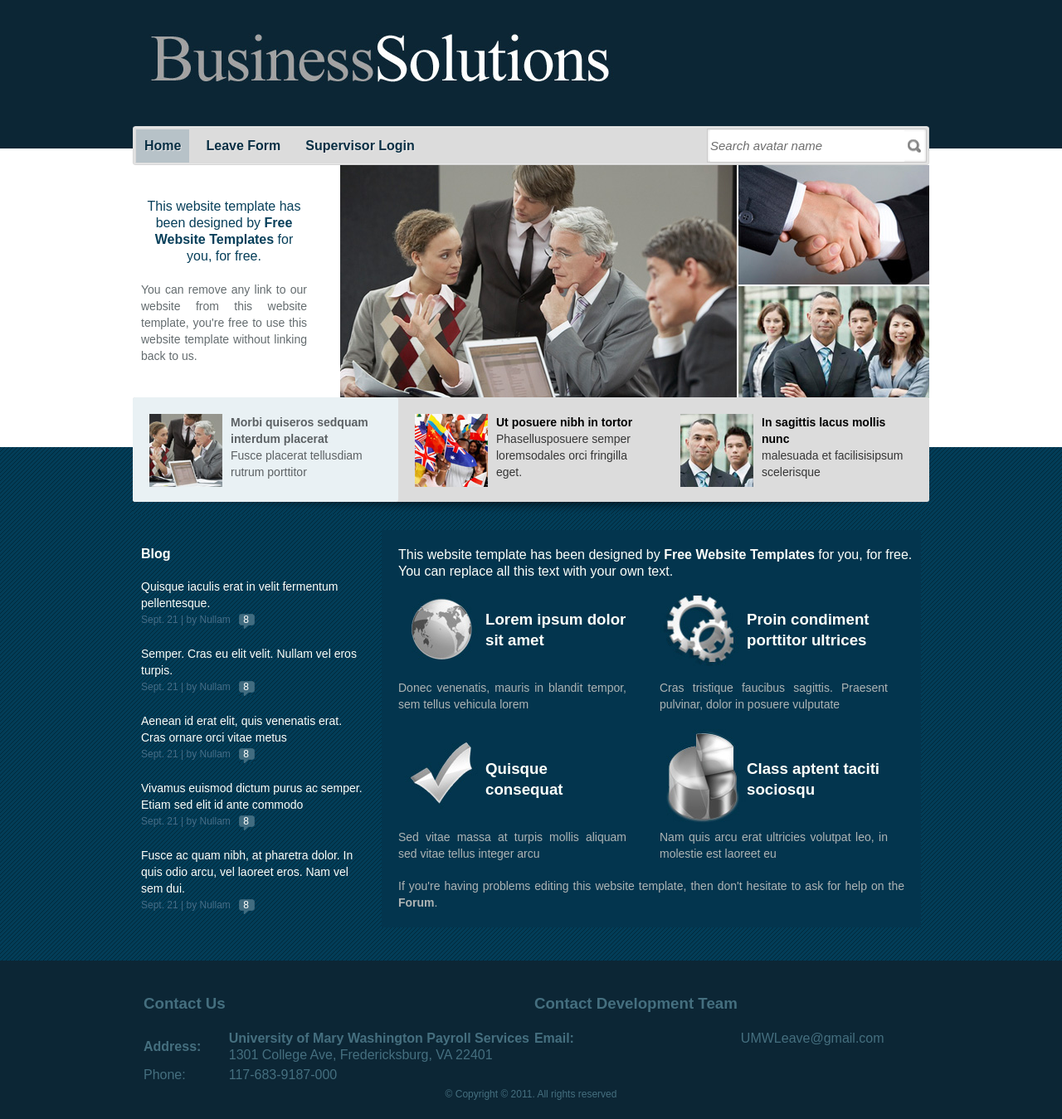
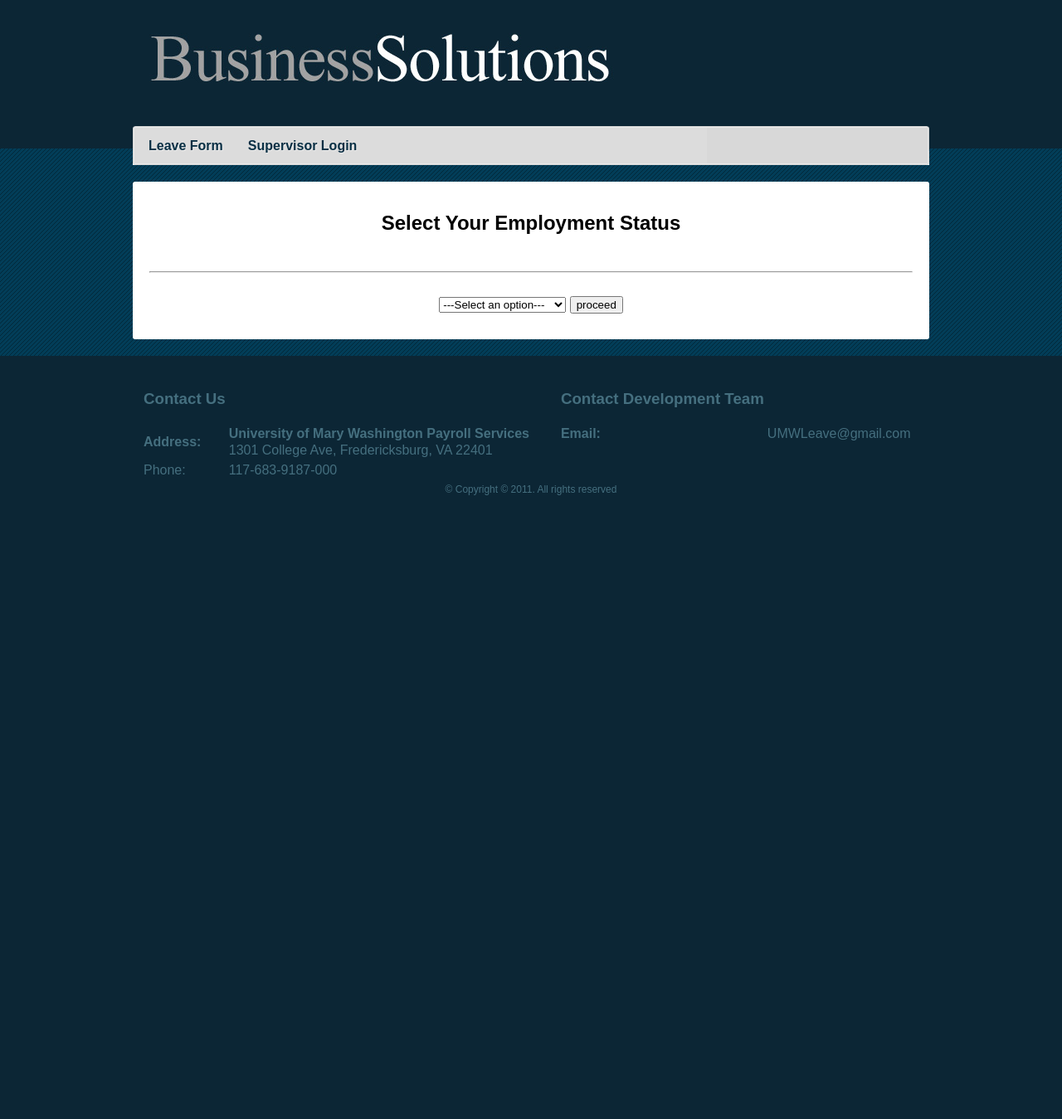
Before and after one commit to mikeyGlitz/Leave-Form, a PHP site: page / in a window 1280 px wide. Shown: the whole page at 83% size. After the commit the page ends 597 px from the top, so only its background shows below. Run offline with PHP 8.4, Linux system fonts and the light colour scheme.

Commit message:
Modified a bunch of stuff. The site is a lot more simplistic now.

```diff
--- a/css/style.css
+++ b/css/style.css
@@ -329,7 +329,7 @@ img {
 #contents .background {
 	background-color: #ffffff;
 	line-height: 20px;
-	min-height: 960px;
+	min-height: 300px;
 	width: 920px;
 	border-radius: 3px;
 	margin: 0 auto;
--- a/footer.php
+++ b/footer.php
@@ -1,5 +1,5 @@
 <div id="footer">
-                <table class="contacts" style="float: left">
+                <table class="contacts" style="float: left; margin-right: 2em">
                         <tr><td><h3>Contact Us</h3></td></tr>
                         <tr><td><b>Address:</b></td><td> <b>University of Mary Washington Payroll Services</b><br /> 1301 College Ave, Fredericksburg, VA 22401</td></tr>
                         <tr><td>Phone:</td><td> 117-683-9187-000</td></tr>
--- a/head.php
+++ b/head.php
@@ -3,7 +3,7 @@
 <html>
 <head>
 	<meta http-equiv="Content-Type" content="text/html; charset=utf-8" />
-	<title>Business Solutions</title>
+	<title>University of Mary Washington | Employee Leave System</title>
 	<link rel="stylesheet" href="css/style.css" type="text/css" charset="utf-8" />
 	<!--[if lte IE 7]>
 		<link rel="stylesheet" href="css/ie.css" type="text/css" charset="utf-8" />
@@ -15,15 +15,14 @@
 		<a href="index.php" id="logo"><img src="images/logo.jpg" alt="LOGO" /></a>
 		<div id="navigation">
 			<ul>
-				<li class="first selected"><a href="index.php">Home</a></li>
-				<li><a href="leaveform.php">Leave Form</a></li>
+				<li><a href="index.php">Leave Form</a></li>
 				<li><a href="login.php">Supervisor Login</a></li>
 			</ul>
 		</div>
 		<div id="search">
-			<form action="" method="">
+			<!--<form action="" method="">
 				<input type="text" value="Search avatar name" class="txtfield" onblur="javascript:if(this.value==''){this.value=this.defaultValue;}" onfocus="javascript:if(this.value==this.defaultValue){this.value='';}" />
 				<input type="submit" value="" class="button" />
-			</form>
+			</form>-->
 		</div>
 	</div> <!-- /#header -->
--- a/index.php
+++ b/index.php
@@ -1,117 +1,19 @@
-<!DOCTYPE html>
-<!-- Website template by freewebsitetemplates.com -->
-<html>
-<head>
-	<meta http-equiv="Content-Type" content="text/html; charset=utf-8" />
-	<title>Business Solutions</title>
-	<link rel="stylesheet" href="css/style.css" type="text/css" charset="utf-8" />
-	<!--[if lte IE 7]>
-		<link rel="stylesheet" href="css/ie.css" type="text/css" charset="utf-8" />
-	<![endif]-->
-</head>
-
-<body>
-	<?php
-		include "head.php";
-	?>
-		</div>
-	</div> <!-- /#header -->
-	<div id="adbox">
-		<div class="body">
-			<div class="images">
-				<img src="images/discussing2.jpg" alt="Img" class="preview" />
-				<img src="images/shake-hands.jpg" alt="Img" height="144" width="230px" />
-				<img src="images/professionals.jpg" alt="Img" height="135" width="230px" class="last" />
-			</div>
-			<div class="details">
-				<p>
-					<span>
-						This website template has been designed by <a href="http://www.freewebsitetemplates.com/">Free Website Templates</a> for you, for free.
-					</span>
-					You can remove any link to our website from this website template, you're free to use this website template without linking back to us.
-				</p>
-			</div>
-		</div>
-		<div class="footer">
-			<ul>
-				<li class="selected">
-					<a href="index.html"><img src="images/meeting2.jpg" alt="Img" /></a>
-					<p>
-						<a href="index.html">Morbi quiseros sedquam interdum placerat</a><br/>
-						Fusce placerat tellusdiam rutrum porttitor
-					</p>
-				</li>
-				<li>
-					<a href="index.html"><img src="images/flags2.jpg" alt="Img" /></a>
-					<p>
-						<a href="index.html">Ut posuere nibh in tortor</a><br/>
-						Phasellusposuere semper loremsodales orci fringilla eget.
-					</p>
-				</li>
-				<li>
-					<a href="index.html"><img src="images/boys.jpg" alt="Img" /></a>
-					<p>
-						<a href="index.html">In sagittis lacus mollis nunc</a><br/>
-						malesuada et facilisisipsum scelerisque
-					</p>
-				</li>
-			</ul>
-			<span class="bottom-shadow"></span>
-		</div>
-	</div> <!-- /#adbox -->
+<?
+	include "head.php";
+?>
 	<div id="contents">
-		<div class="body">
-			<div id="sidebar">
-				<h3>Blog</h3>
-				<ul>
-					<li>
-						Quisque iaculis erat in velit fermentum pellentesque.
-						<span>Sept. 21 | by Nullam <a href="blog.html">8</a></span>
-					</li>
-					<li>
-						Semper. Cras eu elit velit. Nullam vel eros turpis.
-						<span>Sept. 21 | by Nullam <a href="blog.html">8</a></span>
-					</li>
-					<li>
-						Aenean id erat elit, quis venenatis erat.
-						Cras ornare orci vitae metus
-						<span>Sept. 21 | by Nullam <a href="blog.html">8</a></span>
-					</li>
-					<li>
-						Vivamus euismod dictum purus ac semper.
-						Etiam sed elit id ante commodo
-						<span>Sept. 21 | by Nullam <a href="blog.html">8</a></span>
-					</li>
-					<li>
-						Fusce ac quam nibh, at pharetra dolor.
-						In quis odio arcu, vel laoreet eros.
-						Nam vel sem dui.
-						<span>Sept. 21 | by Nullam <a href="blog.html">8</a></span>
-					</li>
-				</ul>
-			</div>
-			<div id="main">
-				<span>This website template has been designed by <a href="http://www.freewebsitetemplates.com/">Free Website Templates</a> for you, for free. You can replace all this text with your own text.</span>
-				<ul>
-					<li>
-						<a href=""><img src="images/globe.jpg" alt="Img" /><h3>Lorem ipsum dolor sit amet</h3></a>
-						<p>Donec venenatis, mauris in blandit tempor, sem tellus vehicula lorem</p>
-					</li>
-					<li>
-						<a href=""><img src="images/tools.jpg" alt="Img" /><h3>Proin condiment porttitor ultrices</h3></a>
-						<p>Cras tristique faucibus sagittis. Praesent pulvinar, dolor in posuere vulputate</p>
-					</li>
-					<li>
-						<a href=""><img src="images/check.jpg" alt="Img" /><h3>Quisque consequat</h3></a>
-						<p>Sed vitae massa at turpis mollis aliquam sed vitae tellus integer arcu</p>
-					</li>
-					<li>
-						<a href=""><img src="images/graph.jpg" alt="Img" /><h3>Class aptent taciti sociosqu</h3></a>
-						<p>Nam quis arcu erat ultricies volutpat leo, in molestie est laoreet eu</p>
-					</li>
-				</ul>
-				<p>If you're having problems editing this website template, then don't hesitate to ask for help on the <a href="http://www.freewebsitetemplates.com/forum/">Forum</a>.</p>
-			</div>
+		<div class="background" style="min-height: 150px; text-align: center">
+			<h2>Select Your Employment Status</h2><br />
+			<hr /><br />
+			<form name=employment id=employee action="leaveform.php" method="post">
+				<select name=empl id=empl>
+					<option selected>---Select an option---</option>
+					<option name=adminfac id=adminfac>Administrative Faculty</option>
+					<option name=clasempl id=clasempl>Classified Employee</option>
+					<option name=partempl id=partempl>Part-Time Employee</option>
+				</select>
+				<input type=submit value="proceed" />
+			</form>
 		</div>
 	</div> <!-- /#contents -->
 	<?php
```
Also changed, not shown: leaveform.php (+13 -30 lines), images/bg-search.gif.
